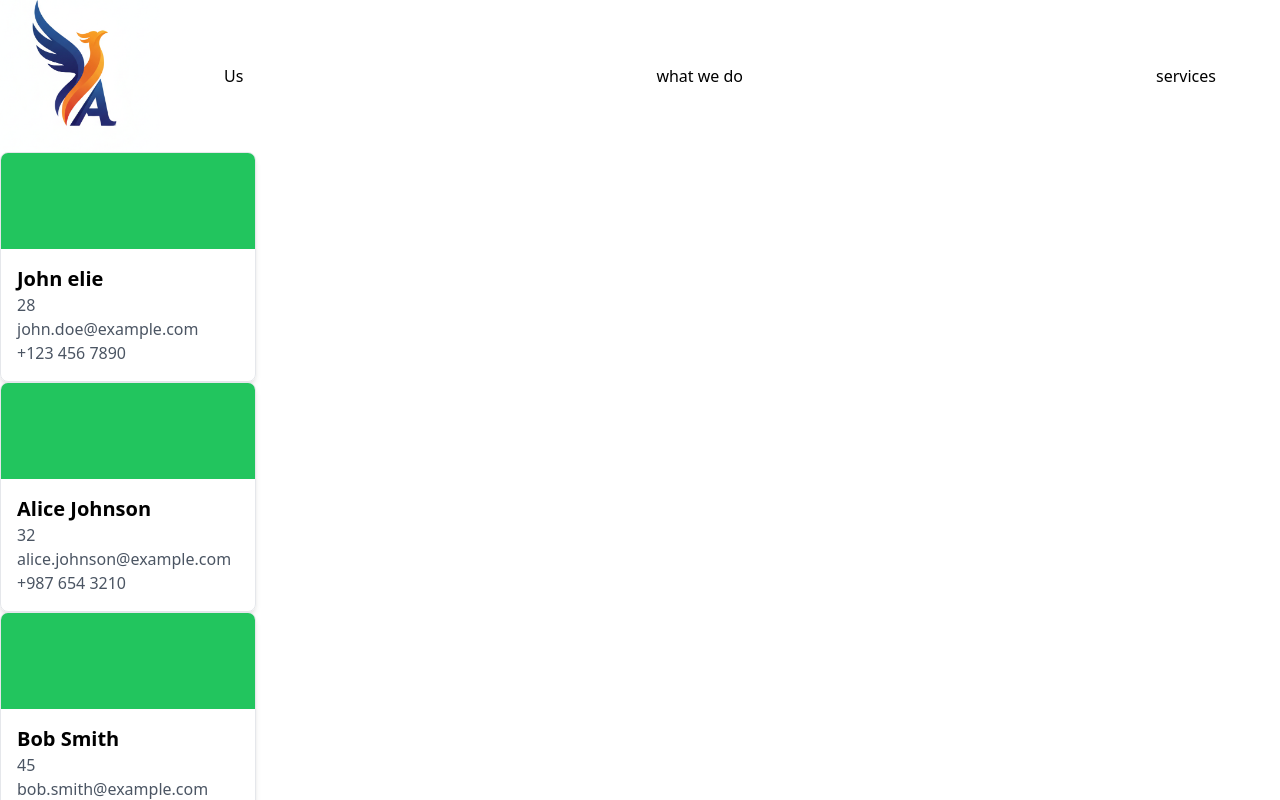
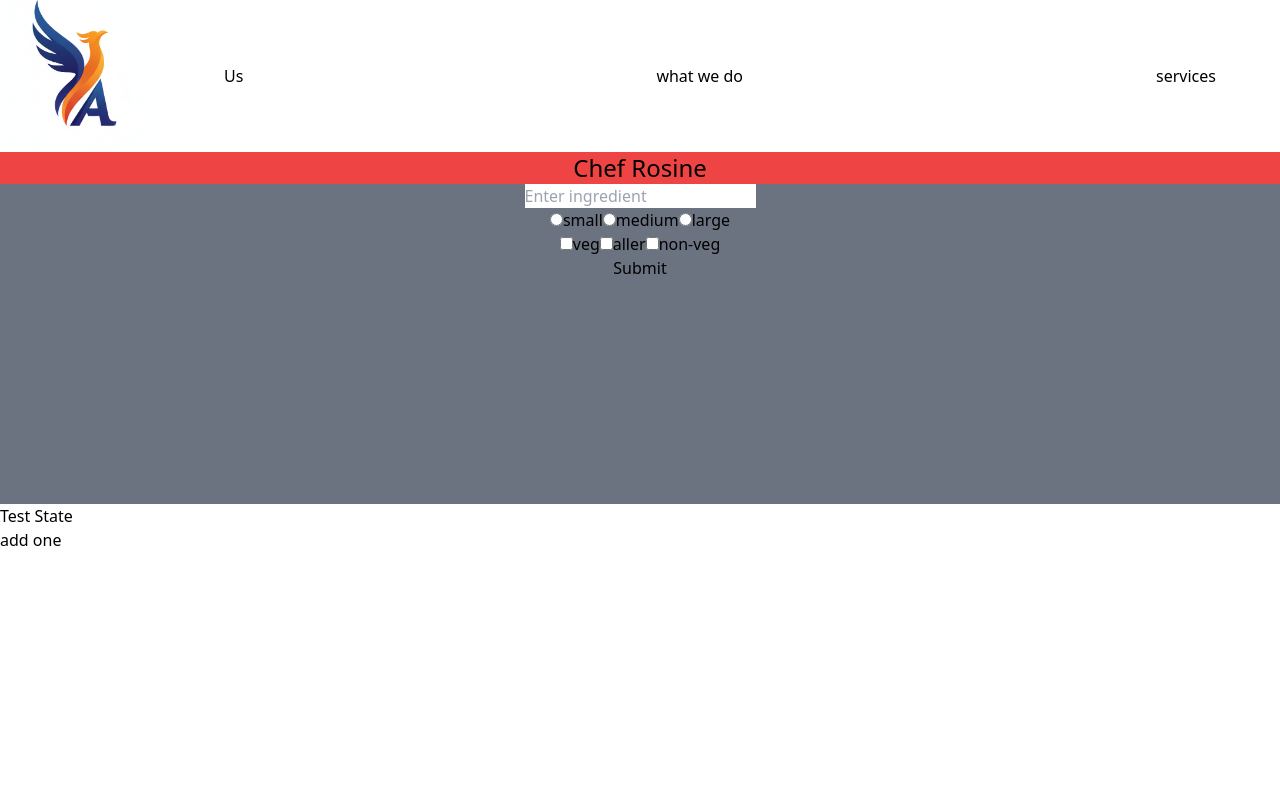
Before and after one commit to Zerro2003/TheReaction, a React (Vite) app: page / in a window 1280 px wide. Shown: the top 800 px of the page. Built offline with nearby package versions, Linux system fonts and the light colour scheme.

Commit message:
refactor: update main.tsx to render Space and TestState

```diff
--- a/src/main.tsx
+++ b/src/main.tsx
@@ -5,20 +5,13 @@ import NewFacts from "./nav.tsx";
 import Sim from "./sim.tsx";
 import { myData } from "./data.tsx";
 import Chef from "./chef.tsx";
+import Space from "./space.tsx";
+import TestState from "./testState.tsx";
 createRoot(document.getElementById("root")!).render(
   <StrictMode>
     <NewFacts/>
-    {myData.map((item)=>{
-      return(
-        <Sim
-        key={item.id}
-        name={item.name}
-        age={item.age}
-        email={item.email}
-        phone={item.phone}
-        />
-      )
-    })}
     <Chef/>
+    <Space/>
+    <TestState/>
   </StrictMode>,
 );
```
